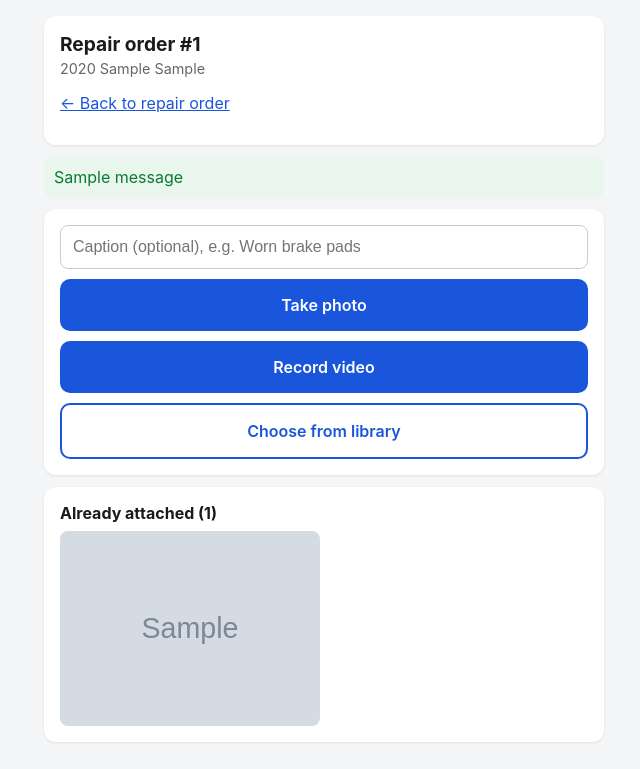
After one commit to joelmthomas/Shop-Management-System, a Django app: page /staff/ro/1/media/ in a window 1280 px wide. The commit adds this page. Shown: the top 769 px of the page, without its empty margins (316-956 px from the left). Run offline with Django 5.2, Linux system fonts and the light colour scheme; a user stored in the database is signed in; tables that the repository leaves empty hold one stand-in row (values such as "Sample post"); grey boxes marked "Sample" are stand-in pictures; one stand-in notice (Sample message) is shown.

Commit message:
Staff media upload page and customer gallery link

```diff
--- a/core/models.py
+++ b/core/models.py
@@ -1,7 +1,10 @@
+import os
 import secrets
+import uuid
 from decimal import Decimal
 
 from django.db import models
+
 
 
 def generate_token():
@@ -135,3 +138,28 @@ class Message(models.Model):
 
     def __str__(self):
         return f"{self.direction} {self.phone}: {self.body[:40]}"
+
+def attachment_path(instance, filename):
+    ext = os.path.splitext(filename)[1].lower()
+    return f"repair_orders/{instance.repair_order_id}/{uuid.uuid4().hex}{ext}"
+
+
+class Attachment(models.Model):
+    VIDEO_EXTENSIONS = (".mp4", ".mov", ".m4v", ".webm")
+
+    repair_order = models.ForeignKey(
+        RepairOrder, on_delete=models.CASCADE, related_name="attachments"
+    )
+    file = models.FileField(upload_to=attachment_path)
+    caption = models.CharField(max_length=200, blank=True)
+    uploaded_at = models.DateTimeField(auto_now_add=True)
+
+    class Meta:
+        ordering = ["uploaded_at"]
+
+    @property
+    def is_video(self):
+        return self.file.name.lower().endswith(self.VIDEO_EXTENSIONS)
+
+    def __str__(self):
+        return self.caption or self.file.name
--- /dev/null
+++ b/core/templates/core/upload_media.html
@@ -0,0 +1,79 @@
+<!doctype html>
+<html lang="en">
+<head>
+  <meta charset="utf-8">
+  <meta name="viewport" content="width=device-width, initial-scale=1">
+  <title>Add media - RO #{{ ro.pk }}</title>
+  <style>
+    body { font-family: -apple-system, system-ui, sans-serif; margin: 0; background: #f4f5f7; color: #1a1a1a; }
+    .wrap { max-width: 560px; margin: 0 auto; padding: 16px; }
+    .card { background: #fff; border-radius: 12px; padding: 16px; margin-bottom: 12px; box-shadow: 0 1px 3px rgba(0,0,0,.08); }
+    h1 { font-size: 1.2rem; margin: 0 0 4px; }
+    .muted { color: #666; font-size: .9rem; }
+    .btn { display: block; width: 100%; box-sizing: border-box; text-align: center; padding: 16px; margin-top: 10px; font-size: 1rem; font-weight: 600; border-radius: 10px; background: #1a56db; color: #fff; cursor: pointer; }
+    .btn.alt { background: #fff; color: #1a56db; border: 2px solid #1a56db; }
+    input[type=text] { width: 100%; box-sizing: border-box; padding: 12px; font-size: 1rem; border: 1px solid #ccc; border-radius: 8px; }
+    .msg { padding: 10px; border-radius: 8px; margin-bottom: 12px; }
+    .msg.success { background: #e8f6ed; color: #0a7a33; }
+    .msg.error { background: #fbeae9; color: #b3261e; }
+    .grid { display: grid; grid-template-columns: 1fr 1fr; gap: 8px; margin-top: 8px; }
+    .grid img, .grid video { width: 100%; border-radius: 8px; display: block; }
+    a { color: #1a56db; }
+    #uploading { display: none; text-align: center; font-weight: 600; padding: 12px; }
+  </style>
+</head>
+<body>
+<div class="wrap">
+  <div class="card">
+    <h1>Repair order #{{ ro.pk }}</h1>
+    <div class="muted">{{ ro.vehicle }}</div>
+    <p><a href="{% url 'admin:core_repairorder_change' ro.pk %}">&larr; Back to repair order</a></p>
+  </div>
+
+  {% for m in messages %}<div class="msg {{ m.tags }}">{{ m }}</div>{% endfor %}
+
+  <div class="card">
+    <form method="post" enctype="multipart/form-data" id="upload-form">
+      {% csrf_token %}
+      <input type="text" name="caption" placeholder="Caption (optional), e.g. Worn brake pads">
+
+      <label class="btn" for="cam-photo">Take photo</label>
+      <label class="btn" for="cam-video">Record video</label>
+      <label class="btn alt" for="library">Choose from library</label>
+
+      <input type="file" name="files" id="cam-photo" accept="image/*" capture="environment" hidden>
+      <input type="file" name="files" id="cam-video" accept="video/*" capture="environment" hidden>
+      <input type="file" name="files" id="library" accept="image/*,video/*" multiple hidden>
+
+      <div id="uploading">Uploading... please wait</div>
+    </form>
+  </div>
+
+  {% if attachments %}
+  <div class="card">
+    <strong>Already attached ({{ attachments|length }})</strong>
+    <div class="grid">
+      {% for a in attachments %}
+        {% if a.is_video %}
+          <video src="{{ a.file.url }}" controls playsinline preload="metadata"></video>
+        {% else %}
+          <img src="{{ a.file.url }}" loading="lazy" alt="{{ a.caption }}">
+        {% endif %}
+      {% endfor %}
+    </div>
+  </div>
+  {% endif %}
+</div>
+
+<script>
+  var form = document.getElementById("upload-form");
+  form.addEventListener("change", function (e) {
+    if (e.target.type === "file" && e.target.files.length) {
+      document.getElementById("uploading").style.display = "block";
+      form.querySelectorAll(".btn").forEach(function (b) { b.style.opacity = ".5"; b.style.pointerEvents = "none"; });
+      form.submit();
+    }
+  });
+</script>
+</body>
+</html>
--- a/core/views.py
+++ b/core/views.py
@@ -1,5 +1,7 @@
 import os
 
+from django.contrib import messages
+from django.contrib.admin.views.decorators import staff_member_required
 from django.http import HttpResponse, HttpResponseForbidden
 from django.shortcuts import get_object_or_404, redirect, render
 from django.utils import timezone
@@ -7,10 +9,11 @@ from django.views.decorators.csrf import csrf_exempt
 from django.views.decorators.http import require_POST
 from twilio.request_validator import RequestValidator
 
-from .models import Customer, Message, RepairOrder
+from .models import Attachment, Customer, Message, RepairOrder
 
 STOP_WORDS = {"STOP", "STOPALL", "UNSUBSCRIBE", "CANCEL", "END", "QUIT"}
 START_WORDS = {"START", "UNSTOP"}
+MAX_UPLOAD_BYTES = 100 * 1024 * 1024  # 100 MB per file
 
 
 @csrf_exempt
@@ -82,3 +85,38 @@ def estimate(request, token):
         "can_respond": can_respond,
         "error": error,
     })
+
+
+def estimate_media(request, token):
+    ro = get_object_or_404(RepairOrder, approval_token=token)
+    return render(request, "core/estimate_media.html", {
+        "ro": ro,
+        "attachments": ro.attachments.all(),
+    })
+
+
+@staff_member_required
+def upload_media(request, pk):
+    ro = get_object_or_404(RepairOrder, pk=pk)
+
+    if request.method == "POST":
+        caption = request.POST.get("caption", "").strip()[:200]
+        saved = 0
+        for f in request.FILES.getlist("files"):
+            ctype = f.content_type or ""
+            if not (ctype.startswith("image/") or ctype.startswith("video/")):
+                messages.error(request, f"{f.name}: only photos and videos are allowed.")
+                continue
+            if f.size > MAX_UPLOAD_BYTES:
+                messages.error(request, f"{f.name}: file is too large (100 MB max).")
+                continue
+            Attachment.objects.create(repair_order=ro, file=f, caption=caption)
+            saved += 1
+        if saved:
+            messages.success(request, f"Uploaded {saved} file(s).")
+        return redirect("upload_media", pk=ro.pk)
+
+    return render(request, "core/upload_media.html", {
+        "ro": ro,
+        "attachments": ro.attachments.all(),
+    })
--- a/shop/urls.py
+++ b/shop/urls.py
@@ -1,25 +1,16 @@
-"""
-URL configuration for shop project.
-
-The `urlpatterns` list routes URLs to views. For more information please see:
-    https://docs.djangoproject.com/en/6.1/topics/http/urls/
-Examples:
-Function views
-    1. Add an import:  from my_app import views
-    2. Add a URL to urlpatterns:  path('', views.home, name='home')
-Class-based views
-    1. Add an import:  from other_app.views import Home
-    2. Add a URL to urlpatterns:  path('', Home.as_view(), name='home')
-Including another URLconf
-    1. Import the include() function: from django.urls import include, path
-    2. Add a URL to urlpatterns:  path('blog/', include('blog.urls'))
-"""
+from django.conf import settings
+from django.conf.urls.static import static
 from django.contrib import admin
 from django.urls import path
+
 from core import views
 
 urlpatterns = [
     path("admin/", admin.site.urls),
     path("sms/incoming/", views.twilio_incoming),
     path("e/<str:token>/", views.estimate, name="estimate"),
+    path("e/<str:token>/media/", views.estimate_media, name="estimate_media"),
+    path("staff/ro/<int:pk>/media/", views.upload_media, name="upload_media"),
 ]
+
+urlpatterns += static(settings.MEDIA_URL, document_root=settings.MEDIA_ROOT)
```
Also changed, not shown: core/admin.py (+18 -2 lines), core/templates/core/estimate.html (+11 -0 lines), core/templates/core/estimate_media.html (added, +40 -0 lines), requirements.txt (+7 -0 lines), core/migrations/0003_attachment.py (added), repair_orders/1/e72829a8ab4843828f5193057f4be415.png (added).
